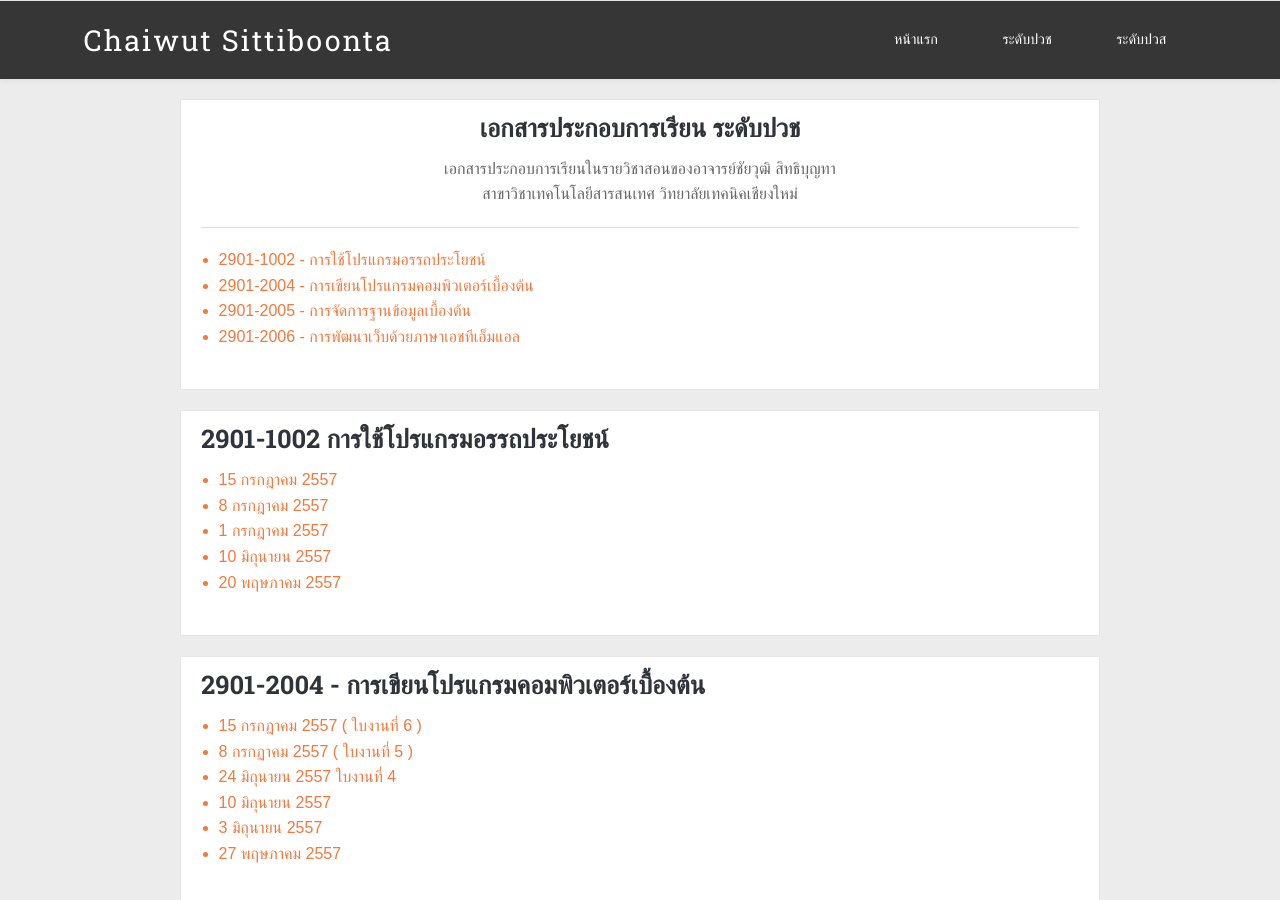
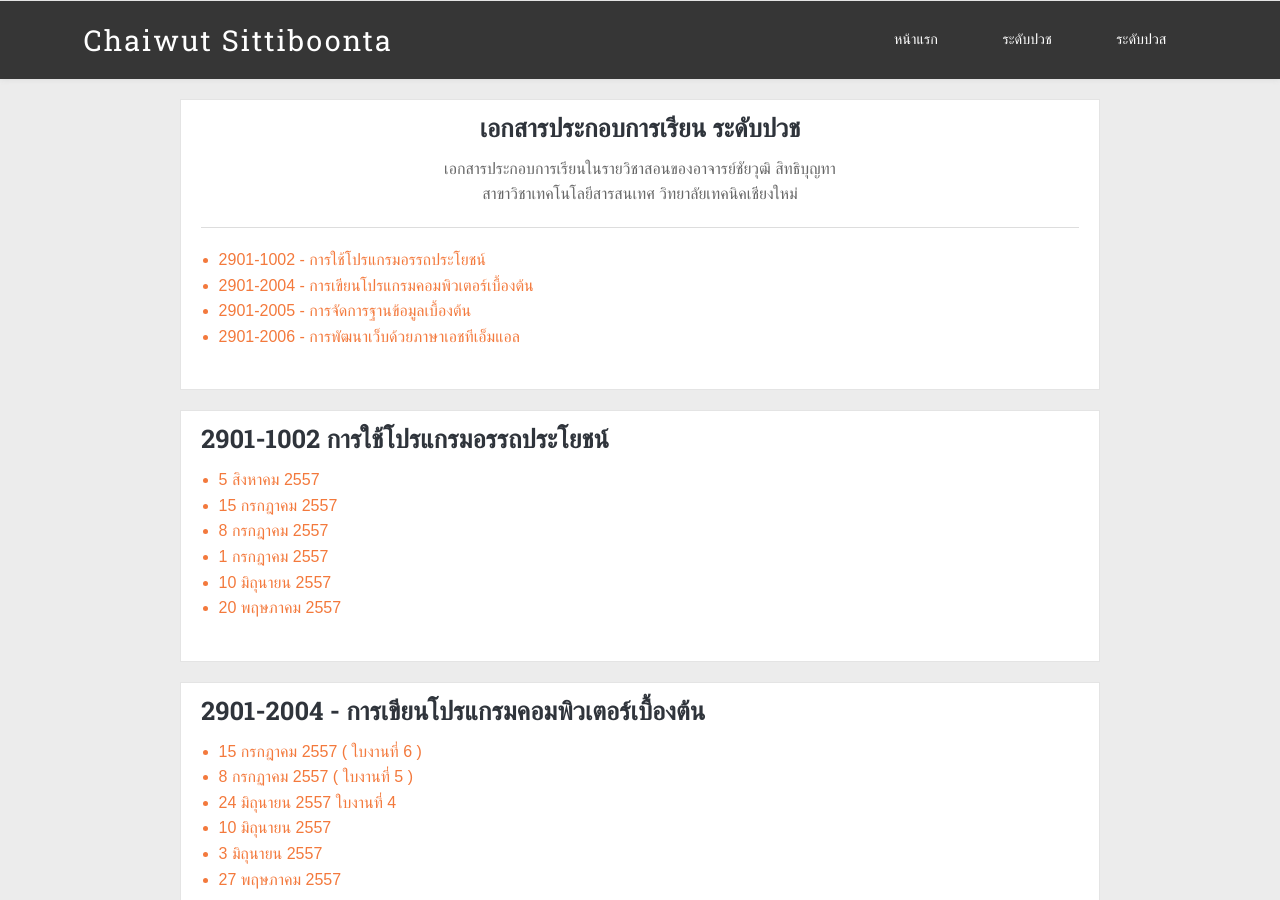
Before and after one commit to ichaiwut/ichaiwut.github.io, a Jekyll site: the page built from slides/diploma.html, in a window 1280 px wide and 900 px high. Built offline with Jekyll 4.4.1, drawn with Linux system fonts in a browser that asks for light colours; Markdown is read by kramdown in place of the engine named in the settings.

Commit message:
Added slid

```diff
--- a/slides/diploma.html
+++ b/slides/diploma.html
@@ -34,6 +34,7 @@ pagename: Slide
 			<div class="post-list-container slide-con" id="utility-program">
 				<h2>2901-1002 การใช้โปรแกรมอรรถประโยชน์</h2>
 				<ul>
+					<li><a href="https://www.dropbox.com/s/vg3qotk50nxjj5u/2001-1002_5-08-14.pdf" target="_blank">5 สิงหาคม 2557</a></li>
 					<li><a href="https://www.dropbox.com/s/i8vh6uijxeqpjhh/2001-1002_15-07-14.pdf" target="_blank">15 กรกฎาคม 2557</a></li>
 					<li><a href="https://www.dropbox.com/s/uinho21pwsl44ox/2001-1002_8-07-14.pdf" target="_blank">8 กรกฎาคม 2557</a></li>
 					<li><a href="https://www.dropbox.com/s/4l4332a000869gz/2001-1002_1_1-07-14.pdf" target="_blank">1 กรกฎาคม 2557</a></li>
```
